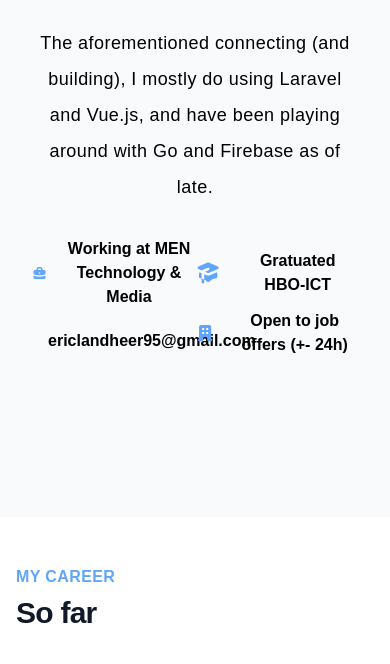
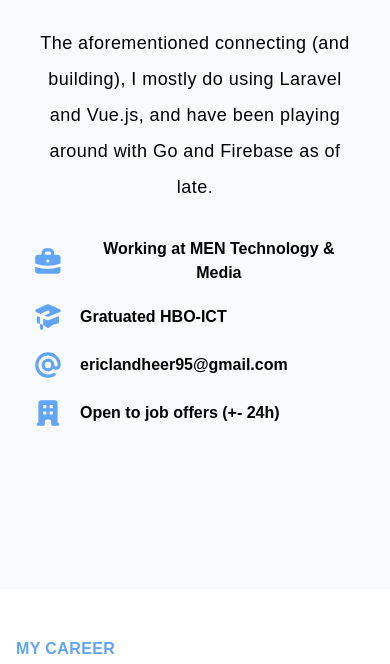
Before and after one commit to Elandlord/ericlandheer, a Laravel app: page / in a window 390 px wide. Shown: the part 928-1592 px from the top of the page. Run offline with Laravel 8, Linux system fonts and the light colour scheme; style sheets or scripts are compiled from the project's sources.

Commit message:
:rainbow: cols-2 to cols-1

```diff
--- a/resources/views/pages/homepage/partials/banner.blade.php
+++ b/resources/views/pages/homepage/partials/banner.blade.php
@@ -66,7 +66,7 @@
 {{--                    Although PHP is viewed as an old and outdated language, it yet still powers <a href="https://kinsta.com/blog/is-php-dead/"> almost 8 out of 10 of the websites</a>.--}}
 {{--                    The improvements of the language as of PHP 7.4 and PHP 8.0, makes PHP an adult language that is here to stay.--}}
 {{--                </p>--}}
-                <div class="grid grid-cols-2 mt-8">
+                <div class="grid grid-cols-1 md:grid-cols-2 mt-8">
                     <div class="flex items-center">
                         <svg xmlns="http://www.w3.org/2000/svg" class="text-blue-400 h-8 w-8" viewBox="0 0 20 20" fill="currentColor">
                             <path fill-rule="evenodd" d="M6 6V5a3 3 0 013-3h2a3 3 0 013 3v1h2a2 2 0 012 2v3.57A22.952 22.952 0 0110 13a22.95 22.95 0 01-8-1.43V8a2 2 0 012-2h2zm2-1a1 1 0 011-1h2a1 1 0 011 1v1H8V5zm1 5a1 1 0 011-1h.01a1 1 0 110 2H10a1 1 0 01-1-1z" clip-rule="evenodd" />
@@ -76,7 +76,7 @@
                             <p class="font-bold">Working at MEN Technology & Media</p>
                         </div>
                     </div>
-                    <div class="flex items-center">
+                    <div class="flex items-center mt-4 md:mt-0">
                         <svg xmlns="http://www.w3.org/2000/svg" class="text-blue-400 h-8 w-8" viewBox="0 0 20 20" fill="currentColor">
                             <path d="M10.394 2.08a1 1 0 00-.788 0l-7 3a1 1 0 000 1.84L5.25 8.051a.999.999 0 01.356-.257l4-1.714a1 1 0 11.788 1.838L7.667 9.088l1.94.831a1 1 0 00.787 0l7-3a1 1 0 000-1.838l-7-3zM3.31 9.397L5 10.12v4.102a8.969 8.969 0 00-1.05-.174 1 1 0 01-.89-.89 11.115 11.115 0 01.25-3.762zM9.3 16.573A9.026 9.026 0 007 14.935v-3.957l1.818.78a3 3 0 002.364 0l5.508-2.361a11.026 11.026 0 01.25 3.762 1 1 0 01-.89.89 8.968 8.968 0 00-5.35 2.524 1 1 0 01-1.4 0zM6 18a1 1 0 001-1v-2.065a8.935 8.935 0 00-2-.712V17a1 1 0 001 1z" />
                         </svg>
@@ -92,7 +92,7 @@
                             <a href="mailto:ericlandheer95@gmail.com" class="font-bold">ericlandheer95@gmail.com</a>
                         </div>
                     </div>
-                    <div class="flex items-center">
+                    <div class="flex items-center mt-4 md:mt-0">
                         <svg xmlns="http://www.w3.org/2000/svg" class="text-blue-400 h-8 w-8" viewBox="0 0 20 20" fill="currentColor">
                             <path fill-rule="evenodd" d="M4 4a2 2 0 012-2h8a2 2 0 012 2v12a1 1 0 110 2h-3a1 1 0 01-1-1v-2a1 1 0 00-1-1H9a1 1 0 00-1 1v2a1 1 0 01-1 1H4a1 1 0 110-2V4zm3 1h2v2H7V5zm2 4H7v2h2V9zm2-4h2v2h-2V5zm2 4h-2v2h2V9z" clip-rule="evenodd" />
                         </svg>
```
